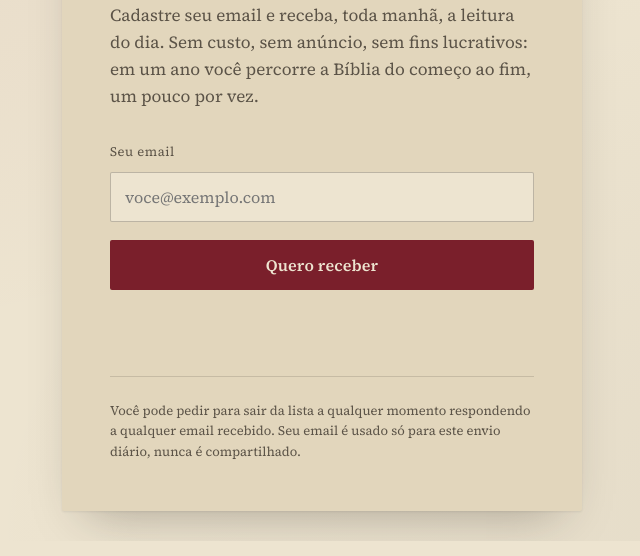
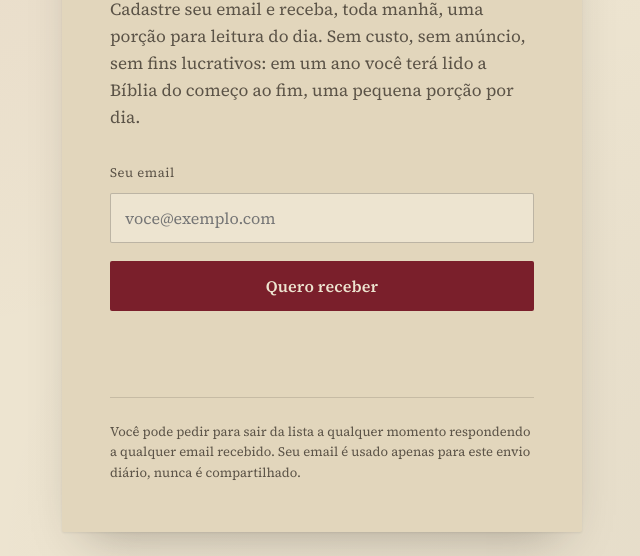
Before and after one commit to Onezimofernandes/Site_leitura, a plain HTML site: page site/index.html in a window 1280 px wide. Shown: the part 259-815 px from the top of the page, without its empty margins (318-958 px from the left). Drawn offline with Linux system fonts and the light colour scheme; a script that the page names is missing.

Commit message:
Update text for clarity and consistency in index.html

```diff
--- a/site/index.html
+++ b/site/index.html
@@ -3,8 +3,8 @@
 <head>
 <meta charset="utf-8" />
 <meta name="viewport" content="width=device-width, initial-scale=1" />
-<title>Porção Diária — receba a Bíblia em um ano, por email</title>
-<meta name="description" content="Cadastre seu email e receba, todo dia, a porção do plano de leitura da Bíblia em um ano. Gratuito, sem fins lucrativos." />
+<title>Porção Diária — Receba a Bíblia em um ano, por email</title>
+<meta name="description" content="Cadastre seu email e receba, diariamente, uma porção do plano de leitura da Bíblia em um ano. Gratuito, sem fins lucrativos." />
 <link rel="preconnect" href="https://fonts.googleapis.com">
 <link rel="preconnect" href="https://fonts.gstatic.com" crossorigin>
 <link href="https://fonts.googleapis.com/css2?family=Fraunces:opsz,wght@9..144,400;9..144,600&family=Source+Serif+4:opsz,wght@8..60,400;8..60,600&display=swap" rel="stylesheet">
@@ -140,9 +140,9 @@
     <p class="eyebrow">Plano de leitura em 365 dias</p>
     <h1>A Bíblia inteira, em porções diárias, direto no seu email.</h1>
     <p class="lede">
-      Cadastre seu email e receba, toda manhã, a leitura do dia. Sem
-      custo, sem anúncio, sem fins lucrativos: em um ano você percorre
-      a Bíblia do começo ao fim, um pouco por vez.
+      Cadastre seu email e receba, toda manhã, uma porção para leitura do dia. Sem
+      custo, sem anúncio, sem fins lucrativos: em um ano você terá lido
+      a Bíblia do começo ao fim, uma pequena porção por dia.
     </p>
 
     <form id="form-inscricao" novalidate>
@@ -154,7 +154,7 @@
 
     <footer>
       Você pode pedir para sair da lista a qualquer momento respondendo
-      a qualquer email recebido. Seu email é usado só para este envio
+      a qualquer email recebido. Seu email é usado apenas para este envio
       diário, nunca é compartilhado.
     </footer>
   </main>
@@ -199,7 +199,7 @@
       }
 
       form.reset();
-      mensagem.textContent = 'Cadastrado! A primeira porção chega no próximo envio diário.';
+      mensagem.textContent = 'Cadastrado! A primeira porção chegará no próximo envio, que acontece todas as manhãs.';
       mensagem.classList.add('sucesso');
     });
   </script>
```
